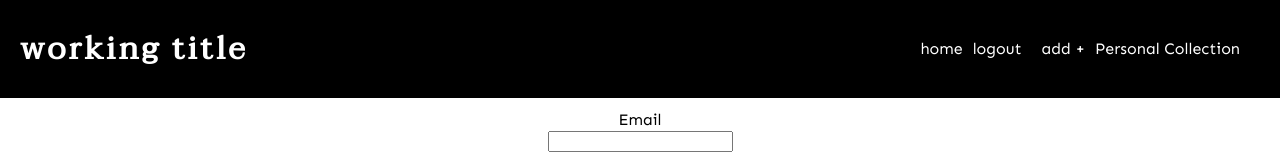
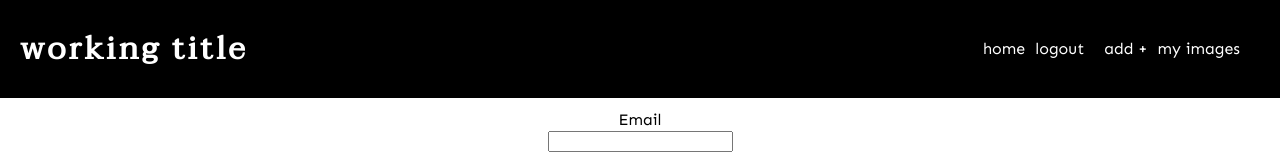
Before and after one commit to Project3-GA/frontend, a React (Create React App) app: page /signin in a window 1280 px wide. Shown: the top 155 px of the page. Built offline with nearby package versions, Linux system fonts and the light colour scheme.

Commit message:
user collection

```diff
--- a/src/components/Nav.js
+++ b/src/components/Nav.js
@@ -1,7 +1,7 @@
 import React from 'react';
 import { Link } from 'react-router-dom';
 
-const Nav = ({}) => {
+const Nav = ({ activeUser }) => {
 	const user = localStorage.getItem('user');
 	return (
 		<div className='nav'>
@@ -26,7 +26,7 @@ const Nav = ({}) => {
 					<Link to='/gallery/create'>add +</Link>
 				</li>
 				<li>
-					<Link to={`/collection/${user}`}>Personal Collection</Link>
+					<Link to={`/collection/${activeUser}`}>my images</Link>
 				</li>
 			</ul>
 		</div>
```
